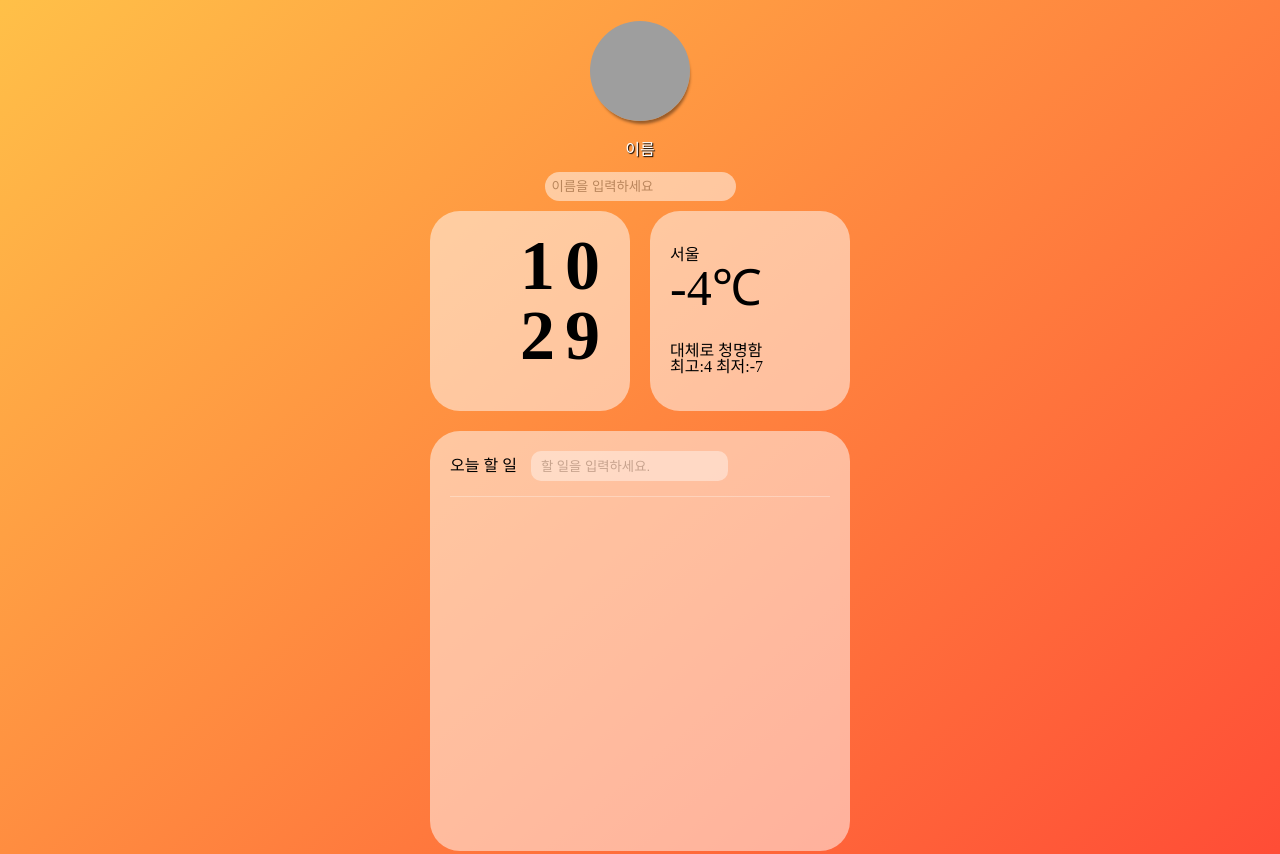
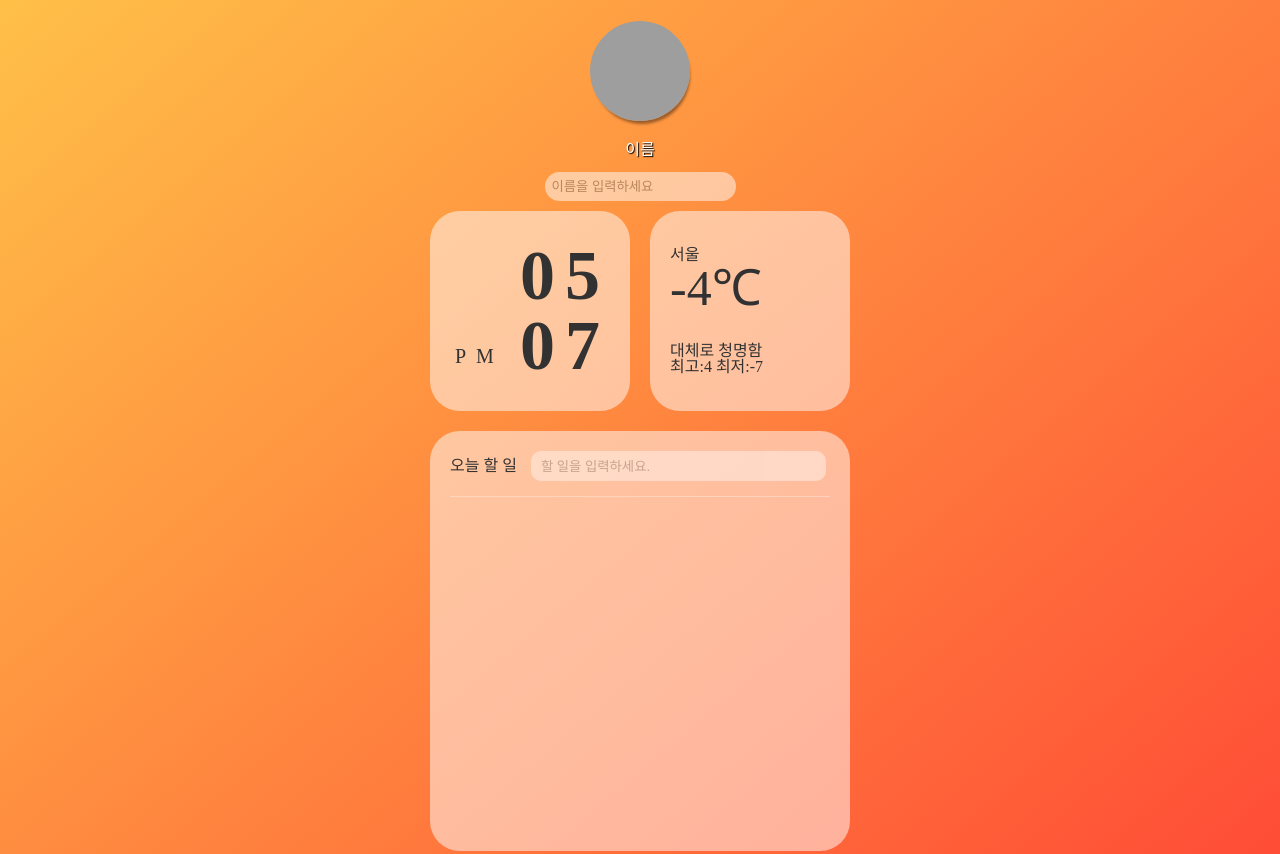
Before and after one commit to heon-kim/app-vanilla-js, a plain HTML site: page index.html in a window 1280 px wide. Shown: the top 854 px of the page. Drawn offline with Linux system fonts and the light colour scheme; grey boxes are pictures that could not be loaded.

Commit message:
Add clock.js

```diff
--- a/index.html
+++ b/index.html
@@ -21,10 +21,14 @@
       </div>
     </form>
     <h1 id="greeting" class="hidden"></h1>
+    <div id="main-contents">
       <div class="box-container">
         <div class="box box--single" id="clock">
-        <div id="clock__hour">10</div>
-        <div id="clock__minute">29</div>
+          <div id="clock__hour"></div>
+          <div class="clock__column">
+            <div id="clock__ampm"></div>
+            <div id="clock__minute"></div>
+          </div>
         </div>
         <div class="box box--single" id="weather">
           <div id="weather__city">서울</div>
@@ -35,12 +39,20 @@
       </div>
       <div class="box box--quater" id="todo">
         <form id="todo__form">
-        <label>오늘 할 일</label>
-        <input id="todo__input" type="text" placeholder="할 일을 입력하세요." />
+          <label
+            >오늘 할 일
+            <input
+              id="todo__input"
+              type="text"
+              placeholder="할 일을 입력하세요."
+            />
+          </label>
         </form>
         <ul id="todo__list"></ul>
       </div>
       <div class="box box--double" id="calendar"></div>
+    </div>
+    <script src="src/clock.js"></script>
     <script src="src/todo.js"></script>
     <script src="src/greeting.js"></script>
     <script src="src/background.js"></script>
--- /dev/null
+++ b/src/clock.js
@@ -0,0 +1,24 @@
+const hourDiv = document.querySelector("#clock__hour");
+const minuteDiv = document.querySelector("#clock__minute");
+const AmPm = document.querySelector("#clock__ampm");
+
+function changeFormat(num) {
+  return String(num).padStart(2, "0");
+}
+
+function getClock() {
+  const date = new Date();
+  let hours = date.getHours();
+  const minutes = date.getMinutes();
+  if (hours > 12) {
+    hours = hours - 12;
+    AmPm.innerText = "PM";
+  } else {
+    AmPm.innerText = "AM";
+  }
+  hourDiv.innerText = changeFormat(hours);
+  minuteDiv.innerText = changeFormat(minutes);
+}
+
+getClock();
+setInterval(getClock, 1000);
--- a/src/style.css
+++ b/src/style.css
@@ -1,4 +1,8 @@
 @import "reset.css";
+
+* {
+  color: rgb(50, 50, 50);
+}
 
 body {
   /* width: 100vw; */
@@ -35,6 +39,14 @@ body {
   opacity: 50%;
 }
 
+#main-contents {
+  display: flex;
+  /* flex-wrap: wrap; */
+  flex-direction: column;
+  justify-content: center;
+  align-items: center;
+}
+
 .hidden {
   display: none;
 }
@@ -66,17 +78,29 @@ body {
   height: 420px;
 }
 
+#weather,
+#clock {
+  display: flex;
+  flex-direction: column;
+  justify-content: center;
+}
+
+.clock__column {
+  display: flex;
+  justify-content: space-between;
+}
+
 #clock {
   font-size: 70px;
   font-weight: 600;
   text-align: right;
   letter-spacing: 10px;
 }
-
-#weather {
-  display: flex;
-  flex-direction: column;
-  justify-content: center;
+#clock__ampm {
+  font-size: 20px;
+  font-weight: 400;
+  padding-left: 5px;
+  padding-top: 35px;
 }
 #weather__temperature {
   font-size: 50px;
@@ -89,6 +113,7 @@ body {
   border-bottom: 1px solid rgba(255, 255, 255, 0.3);
 }
 #todo__input {
+  width: 275px;
   border: none;
   padding: 0 10px;
   border-radius: 10px;
```
Lines whose indentation alone changed are shown as unchanged.
